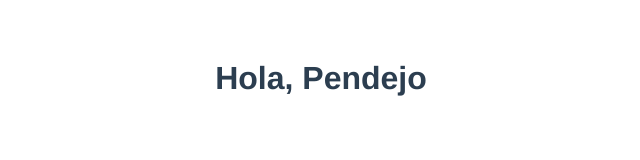
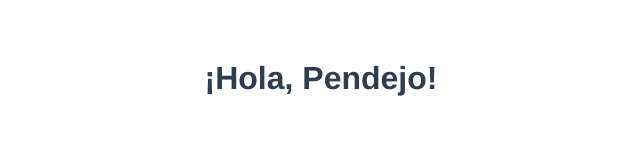
Before and after one commit to chencho806/vue-modal-project, a Vue app: page / in a window 1280 px wide. Shown: the top 160 px of the page, without its empty margins (319-959 px from the left). Built offline with nearby package versions, Linux system fonts and the light colour scheme.

Commit message:
adds new title

```diff
--- a/src/App.vue
+++ b/src/App.vue
@@ -1,5 +1,5 @@
 <template>
- <h1>Hola, Pendejo</h1>
+ <h1>{{ title }}</h1>
 </template>
 
 <script>
@@ -7,8 +7,10 @@ import HelloWorld from './components/HelloWorld.vue'
 
 export default {
   name: 'App',
-  components: {
-    HelloWorld
+  data() {
+    return {
+      title: '¡Hola, Pendejo!'
+    }
   }
 }
 </script>
```
